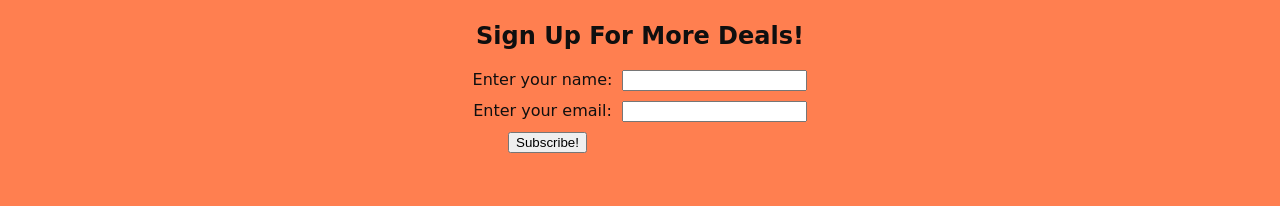
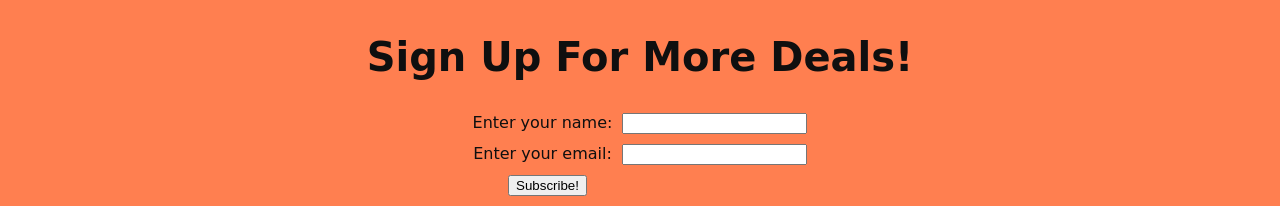
Before and after one commit to tashtech2024/SBA-308A-JavaScript-Web-Application, a plain HTML site: page index.html in a window 1280 px wide. Shown: the part 1034-1240 px from the top of the page. Before the commit the page ends 1197 px from the top, so only its background shows below. Drawn offline with Linux system fonts and the light colour scheme; no server answers.

Commit message:
changed sign up font size

```diff
--- a/index.html
+++ b/index.html
@@ -34,7 +34,7 @@
 </div>
 <h1 id="message"></h1>
 <!-- Form for website -->
-<h2> Sign Up For More Deals! </h2>
+<h2 style="font-size: 40px;"> Sign Up For More Deals! </h2>
 <form action="sumbit" method="get" class="form-example">
   <div class="form-example">
     <label for="name">Enter your name: </label>
```
